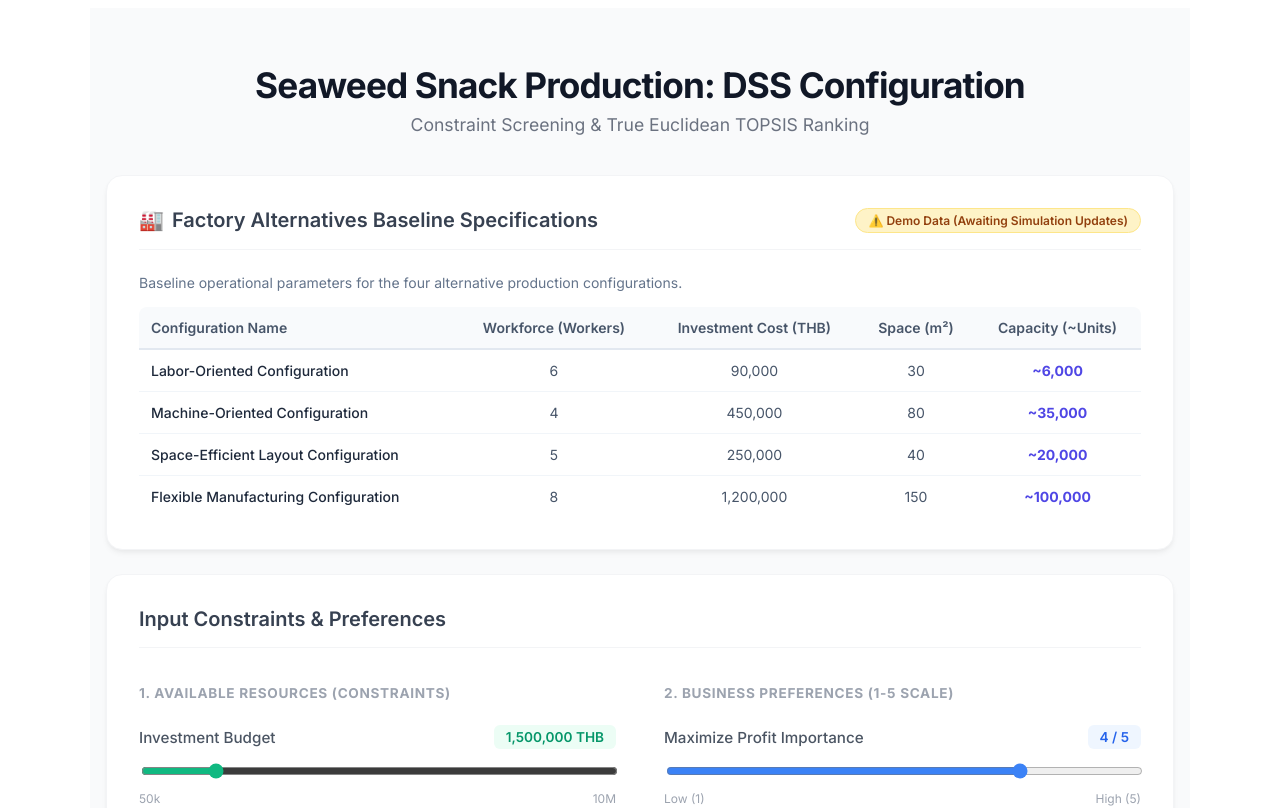
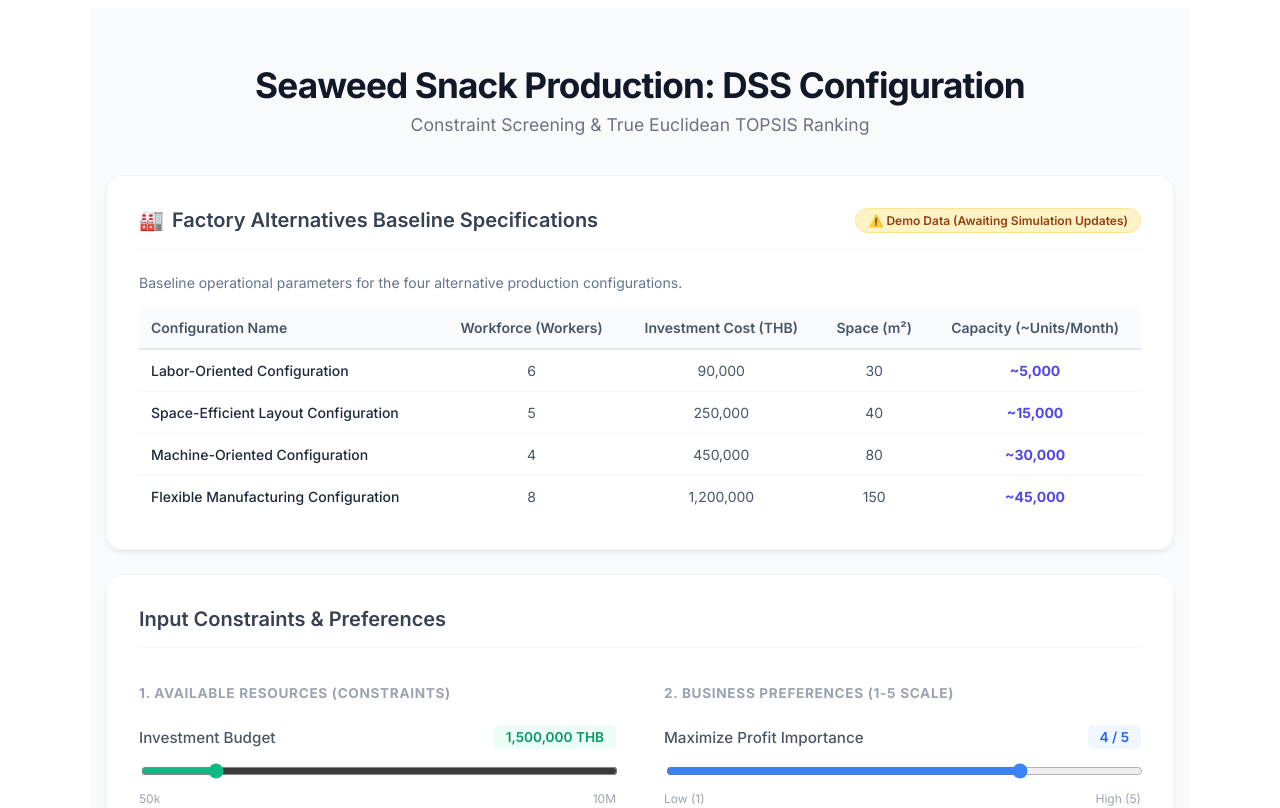
Before and after one commit to Tiger0I-JI/seaweed-dss-app, a Vue app: page / in a window 1280 px wide. Shown: the top 808 px of the page. Built offline with nearby package versions, Linux system fonts and the light colour scheme; no server answers; the database is empty.

Commit message:
Update App.vue

```diff
--- a/src/App.vue
+++ b/src/App.vue
@@ -229,7 +229,7 @@ const resetForm = () => {
           <th style="padding: 12px; text-align: center; font-weight: 600;">Workforce (Workers)</th>
           <th style="padding: 12px; text-align: center; font-weight: 600;">Investment Cost (THB)</th>
           <th style="padding: 12px; text-align: center; font-weight: 600;">Space (m²)</th>
-          <th style="padding: 12px; text-align: center; font-weight: 600; border-top-right-radius: 8px;">Capacity (~Units)</th>
+          <th style="padding: 12px; text-align: center; font-weight: 600; border-top-right-radius: 8px;">Capacity (~Units/Month)</th>
         </tr>
       </thead>
       <tbody>
@@ -238,28 +238,28 @@ const resetForm = () => {
           <td style="padding: 12px; text-align: center; color: #475569;">6</td>
           <td style="padding: 12px; text-align: center; color: #475569;">90,000</td>
           <td style="padding: 12px; text-align: center; color: #475569;">30</td>
-          <td style="padding: 12px; text-align: center; font-weight: bold; color: #4f46e5;">~6,000</td>
+          <td style="padding: 12px; text-align: center; font-weight: bold; color: #4f46e5;">~5,000</td>
+        </tr>
+        <tr style="border-bottom: 1px solid #f1f5f9;">
+          <td style="padding: 12px; font-weight: 500; color: #1e293b;">Space-Efficient Layout Configuration</td>
+          <td style="padding: 12px; text-align: center; color: #475569;">5</td>
+          <td style="padding: 12px; text-align: center; color: #475569;">250,000</td>
+          <td style="padding: 12px; text-align: center; color: #475569;">40</td>
+          <td style="padding: 12px; text-align: center; font-weight: bold; color: #4f46e5;">~15,000</td>
         </tr>
         <tr style="border-bottom: 1px solid #f1f5f9;">
           <td style="padding: 12px; font-weight: 500; color: #1e293b;">Machine-Oriented Configuration</td>
           <td style="padding: 12px; text-align: center; color: #475569;">4</td>
           <td style="padding: 12px; text-align: center; color: #475569;">450,000</td>
           <td style="padding: 12px; text-align: center; color: #475569;">80</td>
-          <td style="padding: 12px; text-align: center; font-weight: bold; color: #4f46e5;">~35,000</td>
-        </tr>
-        <tr style="border-bottom: 1px solid #f1f5f9;">
-          <td style="padding: 12px; font-weight: 500; color: #1e293b;">Space-Efficient Layout Configuration</td>
-          <td style="padding: 12px; text-align: center; color: #475569;">5</td>
-          <td style="padding: 12px; text-align: center; color: #475569;">250,000</td>
-          <td style="padding: 12px; text-align: center; color: #475569;">40</td>
-          <td style="padding: 12px; text-align: center; font-weight: bold; color: #4f46e5;">~20,000</td>
+          <td style="padding: 12px; text-align: center; font-weight: bold; color: #4f46e5;">~30,000</td>
         </tr>
         <tr>
           <td style="padding: 12px; font-weight: 500; color: #1e293b;">Flexible Manufacturing Configuration</td>
           <td style="padding: 12px; text-align: center; color: #475569;">8</td>
           <td style="padding: 12px; text-align: center; color: #475569;">1,200,000</td>
           <td style="padding: 12px; text-align: center; color: #475569;">150</td>
-          <td style="padding: 12px; text-align: center; font-weight: bold; color: #4f46e5;">~100,000</td>
+          <td style="padding: 12px; text-align: center; font-weight: bold; color: #4f46e5;">~45,000</td>
         </tr>
       </tbody>
     </table>
```
